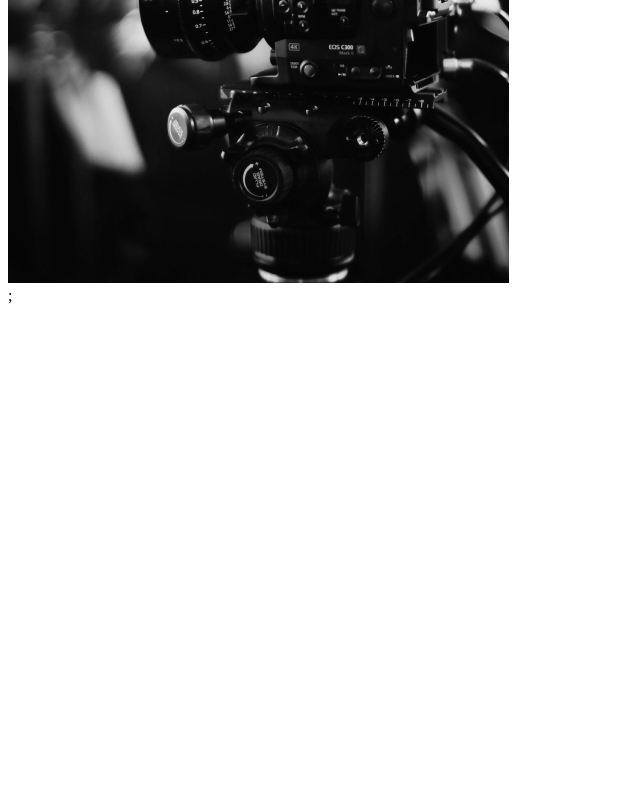
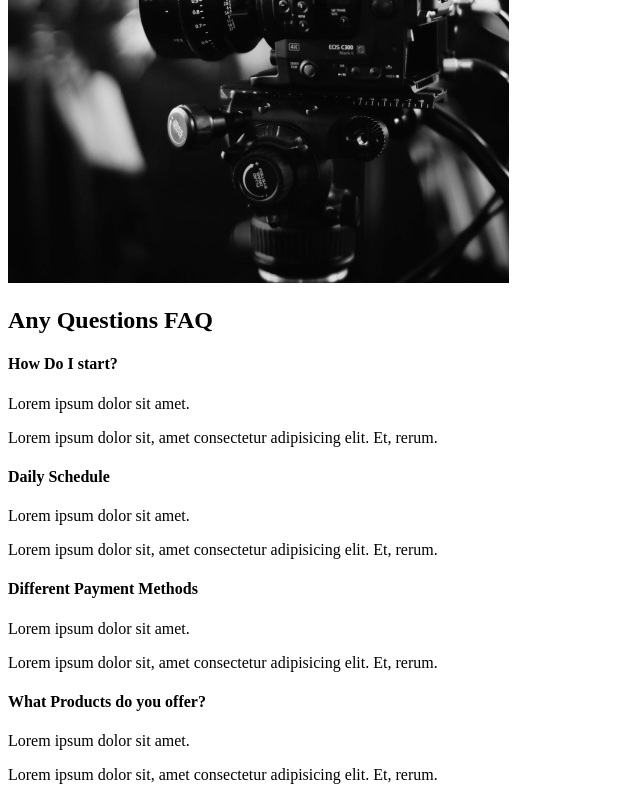
Before and after one commit to dev-Danialw/capture-portfolio, a React (Create React App) app: page / in a window 1280 px wide. Shown: the part 2117-2917 px from the top of the page, without its empty margins (0-640 px from the left). Before the commit the page ends 2430 px from the top, so only its background shows below. Built offline with nearby package versions, Linux system fonts and the light colour scheme.

Commit message:
4. faq section

```diff
--- /dev/null
+++ b/src/components/FaqSection.js
@@ -0,0 +1,48 @@
+import React from "react";
+
+const FaqSeqtion = () => {
+  return (
+    <div className="faq">
+      <h2>
+        Any Questions <span>FAQ</span>
+      </h2>
+      <div className="question">
+        <h4>How Do I start?</h4>
+        <div className="answer">
+          <p>Lorem ipsum dolor sit amet.</p>
+          <p>
+            Lorem ipsum dolor sit, amet consectetur adipisicing elit. Et, rerum.
+          </p>
+        </div>
+      </div>
+      <div className="question">
+        <h4>Daily Schedule</h4>
+        <div className="answer">
+          <p>Lorem ipsum dolor sit amet.</p>
+          <p>
+            Lorem ipsum dolor sit, amet consectetur adipisicing elit. Et, rerum.
+          </p>
+        </div>
+      </div>
+      <div className="question">
+        <h4>Different Payment Methods</h4>
+        <div className="answer">
+          <p>Lorem ipsum dolor sit amet.</p>
+          <p>
+            Lorem ipsum dolor sit, amet consectetur adipisicing elit. Et, rerum.
+          </p>
+        </div>
+      </div>
+      <div className="question">
+        <h4>What Products do you offer?</h4>
+        <div className="answer">
+          <p>Lorem ipsum dolor sit amet.</p>
+          <p>
+            Lorem ipsum dolor sit, amet consectetur adipisicing elit. Et, rerum.
+          </p>
+        </div>
+      </div>
+    </div>
+  );
+};
+export default FaqSeqtion;
--- a/src/pages/AboutUs.js
+++ b/src/pages/AboutUs.js
@@ -1,13 +1,15 @@
 import React from "react";
-import ServicesSection from "../components/ServicesSection";
 // Page Components
 import AboutSection from "../components/AboutSection";
+import ServicesSection from "../components/ServicesSection";
+import FaqSeqtion from "../components/FaqSection";
 
 const AboutUs = () => {
   return (
     <>
       <AboutSection />;
-      <ServicesSection />;
+      <ServicesSection />
+      <FaqSeqtion />
     </>
   );
 };
```
